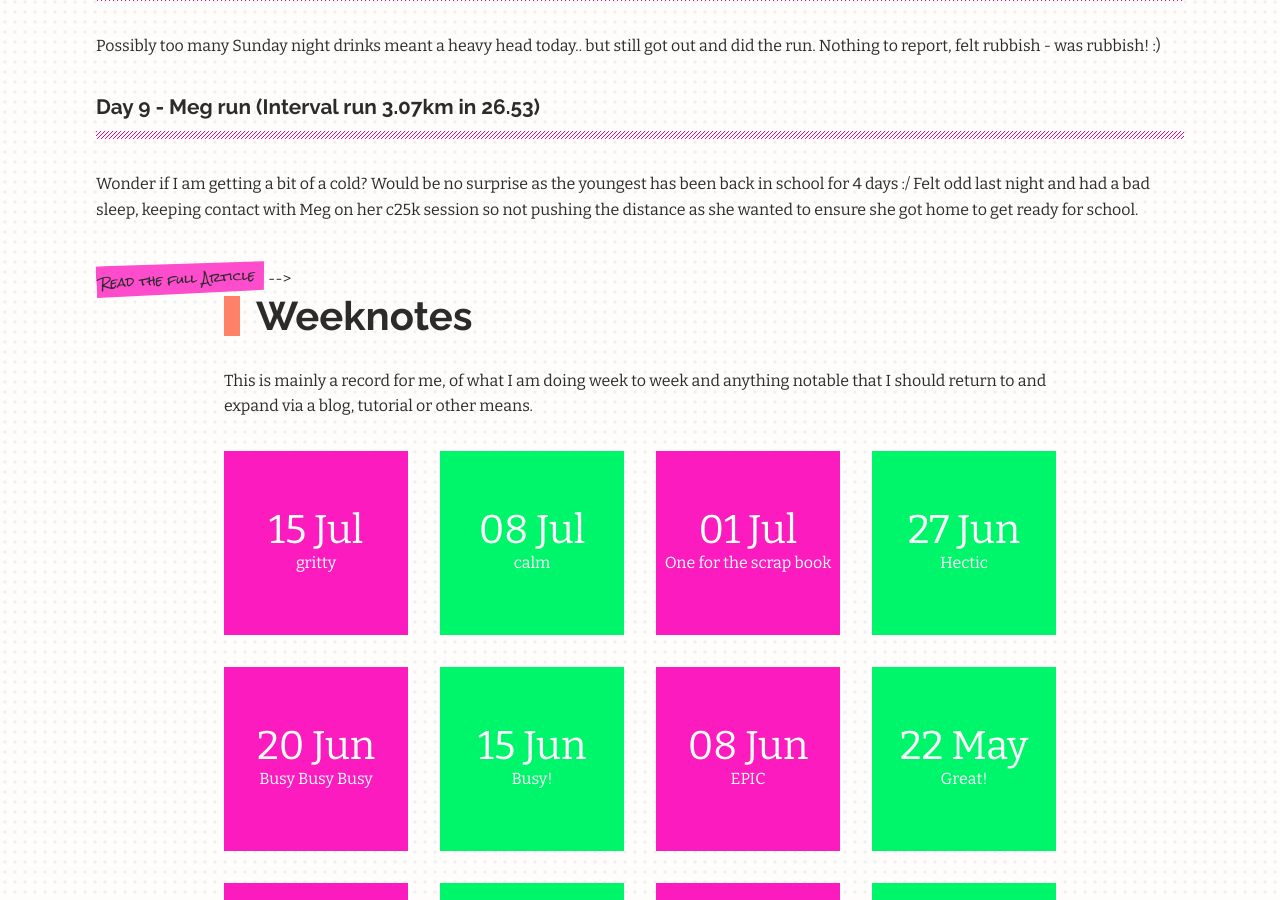
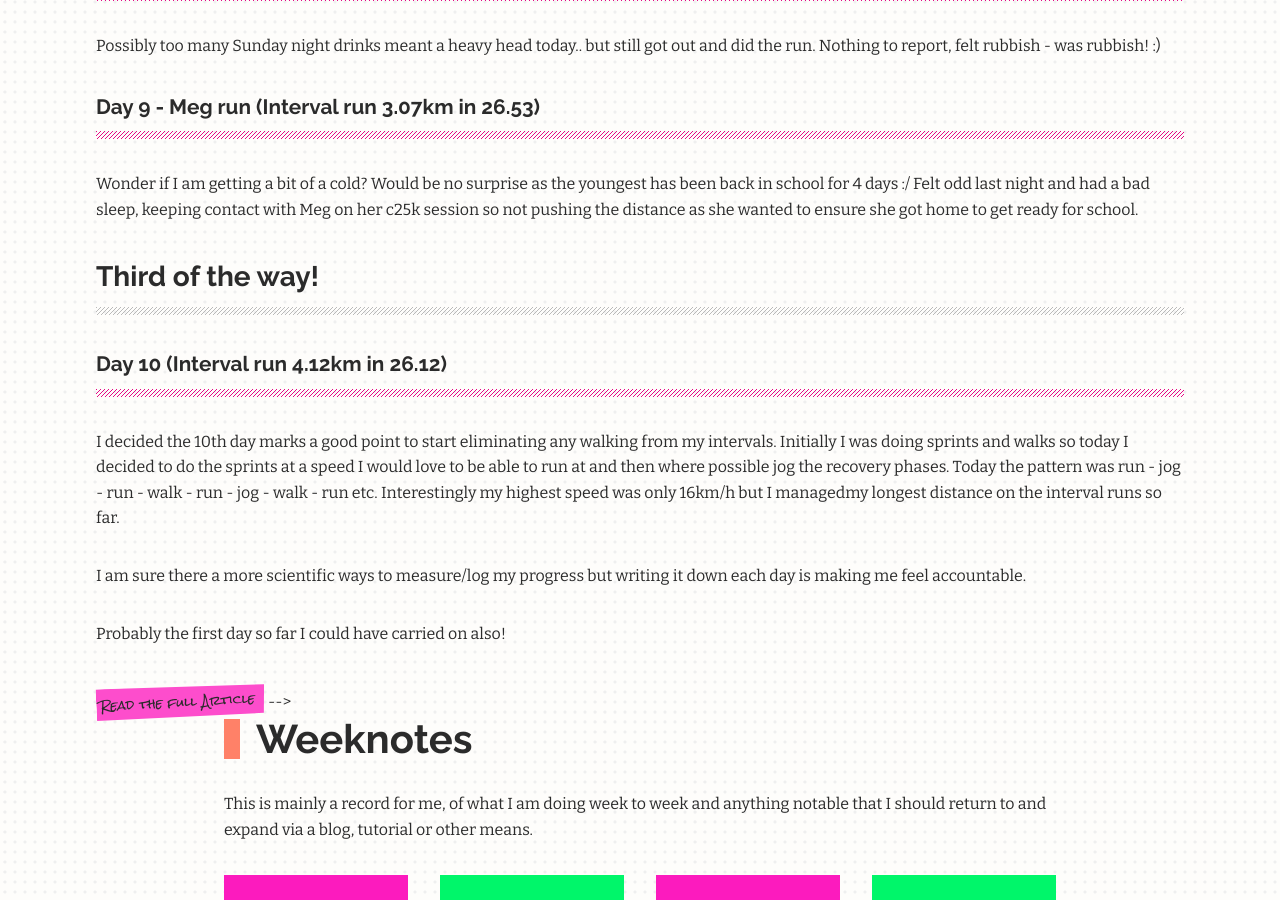
Before and after one commit to maxray/maxray.github.io, a Jekyll site: the page built from weeknotes.html, in a window 1280 px wide and 900 px high, scrolled down 1783 px. Built offline with Jekyll 4.4.1, drawn with Linux system fonts in a browser that asks for light colours.

Commit message:
running update

```diff
--- a/_posts/2020-09-01-30-days-of-running.md
+++ b/_posts/2020-09-01-30-days-of-running.md
@@ -58,3 +58,13 @@ Possibly too many Sunday night drinks meant a heavy head today.. but still got o
 #### Day 9 - Meg run (Interval run 3.07km in 26.53)
 
 Wonder if I am getting a bit of a cold? Would be no surprise as the youngest has been back in school for 4 days :/ Felt odd last night and had a bad sleep, keeping contact with Meg on her c25k session so not pushing the distance as she wanted to ensure she got home to get ready for school.
+
+### Third of the way!
+
+#### Day 10 (Interval run 4.12km in 26.12)
+
+I decided the 10th day marks a good point to start eliminating any walking from my intervals. Initially I was doing sprints and walks so today I decided to do the sprints at a speed I would love to be able to run at and then where possible jog the recovery phases. Today the pattern was run - jog - run - walk - run - jog - walk - run etc. Interestingly my highest speed was only 16km/h but I managedmy longest distance on the interval runs so far.
+
+I am sure there a more scientific ways to measure/log my progress but writing it down each day is making me feel accountable.
+
+Probably the first day so far I could have carried on also!
```
